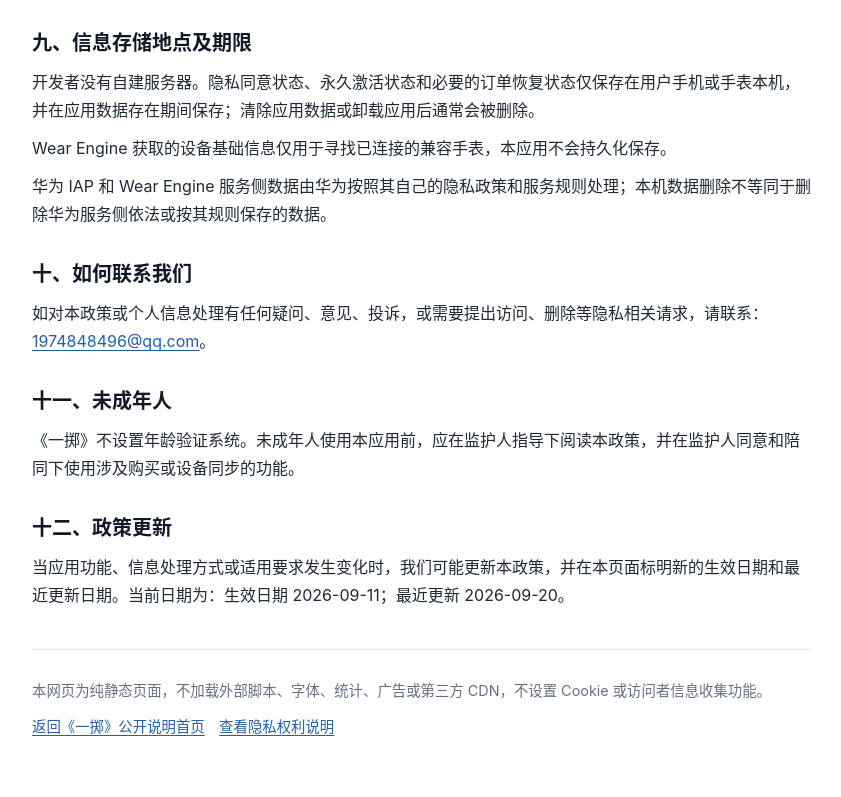
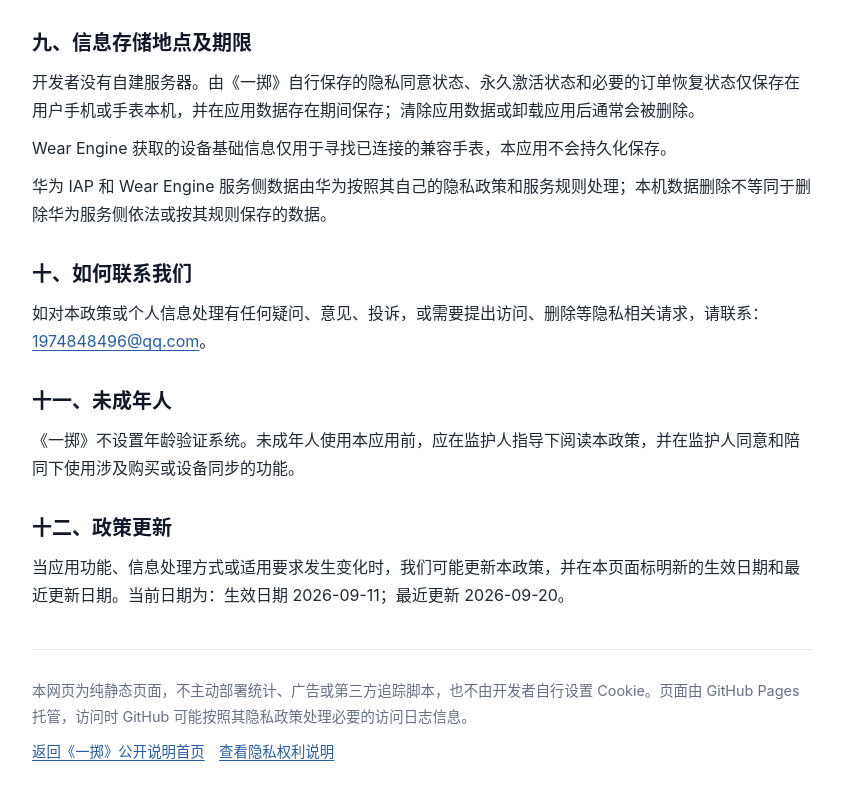
Before and after one commit to cnwjz/yizhi-pages, a plain HTML site: page privacy-policy.html in a window 1280 px wide. Shown: the part 1741-2538 px from the top of the page, without its empty margins (218-1059 px from the left). Drawn offline with Linux system fonts and the light colour scheme.

Commit message:
Update privacy policy

```diff
--- a/privacy-policy.html
+++ b/privacy-policy.html
@@ -153,7 +153,7 @@
 
     <section aria-labelledby="retention">
       <h2 id="retention">九、信息存储地点及期限</h2>
-      <p>开发者没有自建服务器。隐私同意状态、永久激活状态和必要的订单恢复状态仅保存在用户手机或手表本机，并在应用数据存在期间保存；清除应用数据或卸载应用后通常会被删除。</p>
+      <p>开发者没有自建服务器。由《一掷》自行保存的隐私同意状态、永久激活状态和必要的订单恢复状态仅保存在用户手机或手表本机，并在应用数据存在期间保存；清除应用数据或卸载应用后通常会被删除。</p>
       <p>Wear Engine 获取的设备基础信息仅用于寻找已连接的兼容手表，本应用不会持久化保存。</p>
       <p>华为 IAP 和 Wear Engine 服务侧数据由华为按照其自己的隐私政策和服务规则处理；本机数据删除不等同于删除华为服务侧依法或按其规则保存的数据。</p>
     </section>
@@ -174,7 +174,7 @@
     </section>
 
     <footer>
-      <p>本网页为纯静态页面，不加载外部脚本、字体、统计、广告或第三方 CDN，不设置 Cookie 或访问者信息收集功能。</p>
+      <p>本网页为纯静态页面，不主动部署统计、广告或第三方追踪脚本，也不由开发者自行设置 Cookie。页面由 GitHub Pages 托管，访问时 GitHub 可能按照其隐私政策处理必要的访问日志信息。</p>
       <p><a href="index.html">返回《一掷》公开说明首页</a>　<a href="privacy-rights.html">查看隐私权利说明</a></p>
     </footer>
   </main>
```
